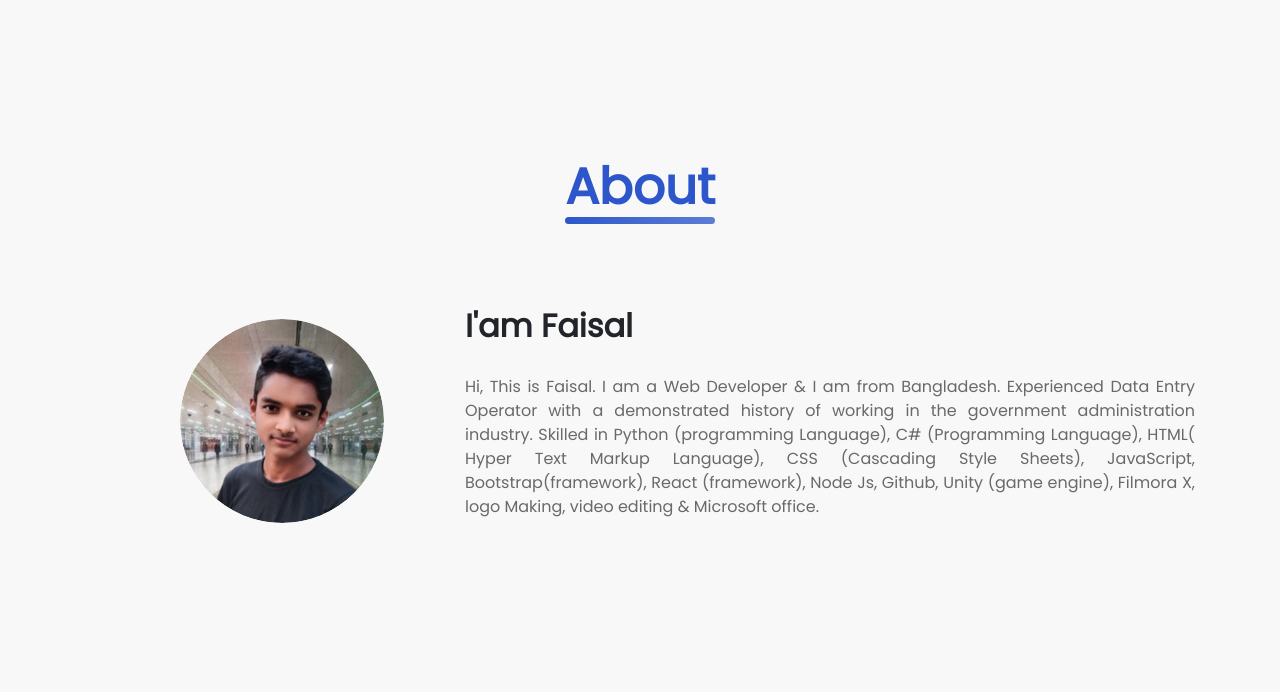
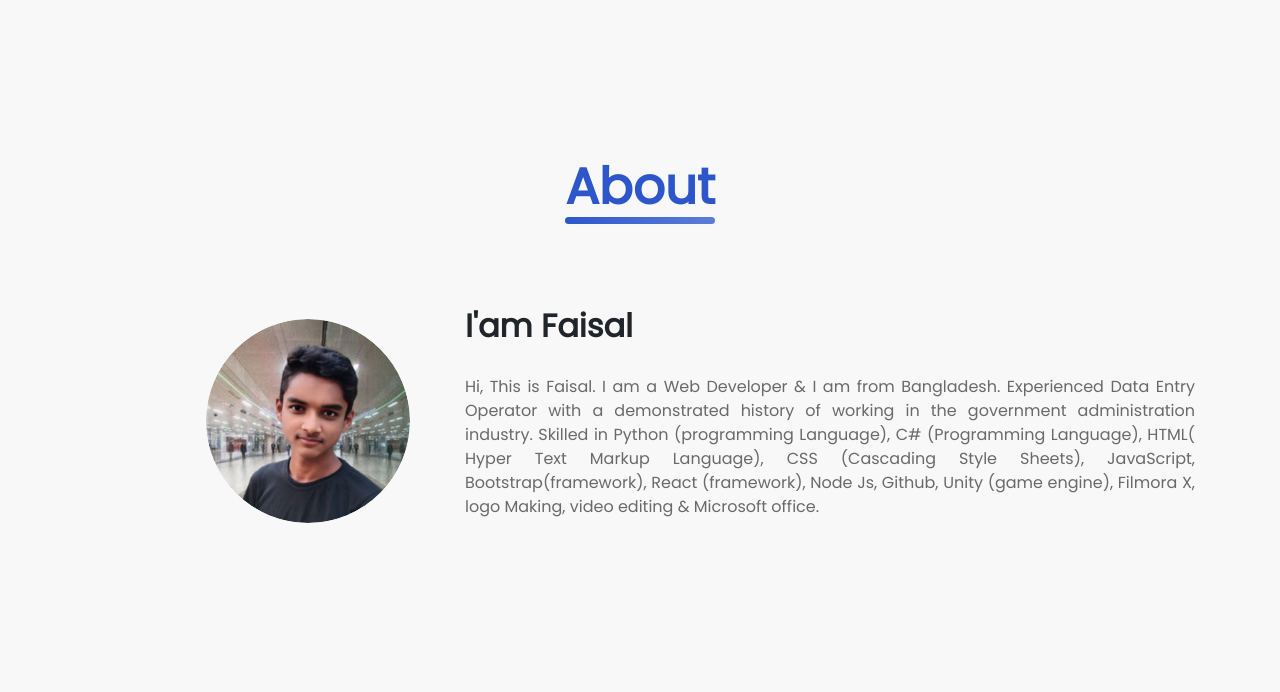
Before and after one commit to faisalhossain1/portfolio, a plain HTML site: page index.html in a window 1280 px wide. Shown: the part 568-1260 px from the top of the page. Drawn offline with nearby package versions, Linux system fonts and the light colour scheme.

Commit message:
Update index.html

```diff
--- a/index.html
+++ b/index.html
@@ -82,7 +82,7 @@
         <div class="container">
           <div class="row d-flex align-items-center">
             <div class="col-md-1"></div>
-            <div class="col-md-3" >
+            <div class="col-md-3 d-flex align-items-center justify-content-center">
               <img src="images/faisal-about.jpg" alt="">
             </div>
             <div class="col-md-8" >
```
